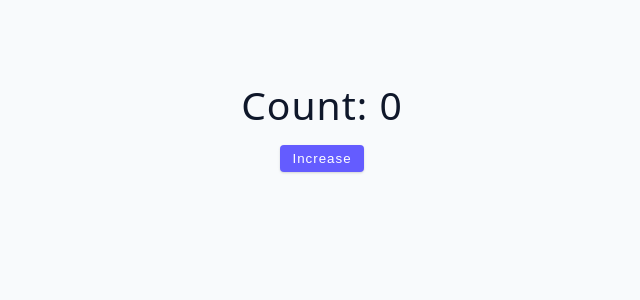
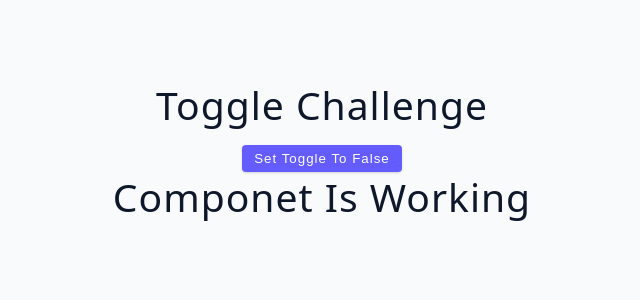
Before and after one commit to ProfessorBunny/advanced-react, a React (Vite) app: page / in a window 1280 px wide. Shown: the top 300 px of the page, without its empty margins (318-958 px from the left). Built offline with nearby package versions, Linux system fonts and the light colour scheme.

Commit message:
working with short circuit in react

```diff
--- a/src/App.jsx
+++ b/src/App.jsx
@@ -1,4 +1,4 @@
-import Starter from './tutorial/01-useState/starter/05-useState-gotcha'
+import Starter from './tutorial/03-conditional-rendering/starter/06-toggle-challenge'
 
 function App() {
   return (
--- a/src/tutorial/03-conditional-rendering/starter/06-toggle-challenge.jsx
+++ b/src/tutorial/03-conditional-rendering/starter/06-toggle-challenge.jsx
@@ -1,5 +1,24 @@
+import { useState } from 'react'
+
 const ToggleChallenge = () => {
-  return <h2>toggle challenge</h2>;
-};
-
-export default ToggleChallenge;
+  const [isWroking, setIsWroking] = useState(true)
+  return (
+    <div>
+      <h2>Toggle Challenge</h2>
+      <button className="btn" onClick={() => setIsWroking((prev) => !prev)}>
+        {isWroking ? 'Set Toggle to false' : 'Set Toggle to true'}
+      </button>
+      {isWroking ? (
+        <DisplayComponent />
+      ) : (
+        <div>
+          <h3>Not Working</h3>
+        </div>
+      )}
+    </div>
+  )
+}
+const DisplayComponent = () => {
+  return <h2>componet is working</h2>
+}
+export default ToggleChallenge
```
Also changed, not shown: src/tutorial/03-conditional-rendering/starter/01-multiple-returns-basics.jsx (+4 -4 lines).
